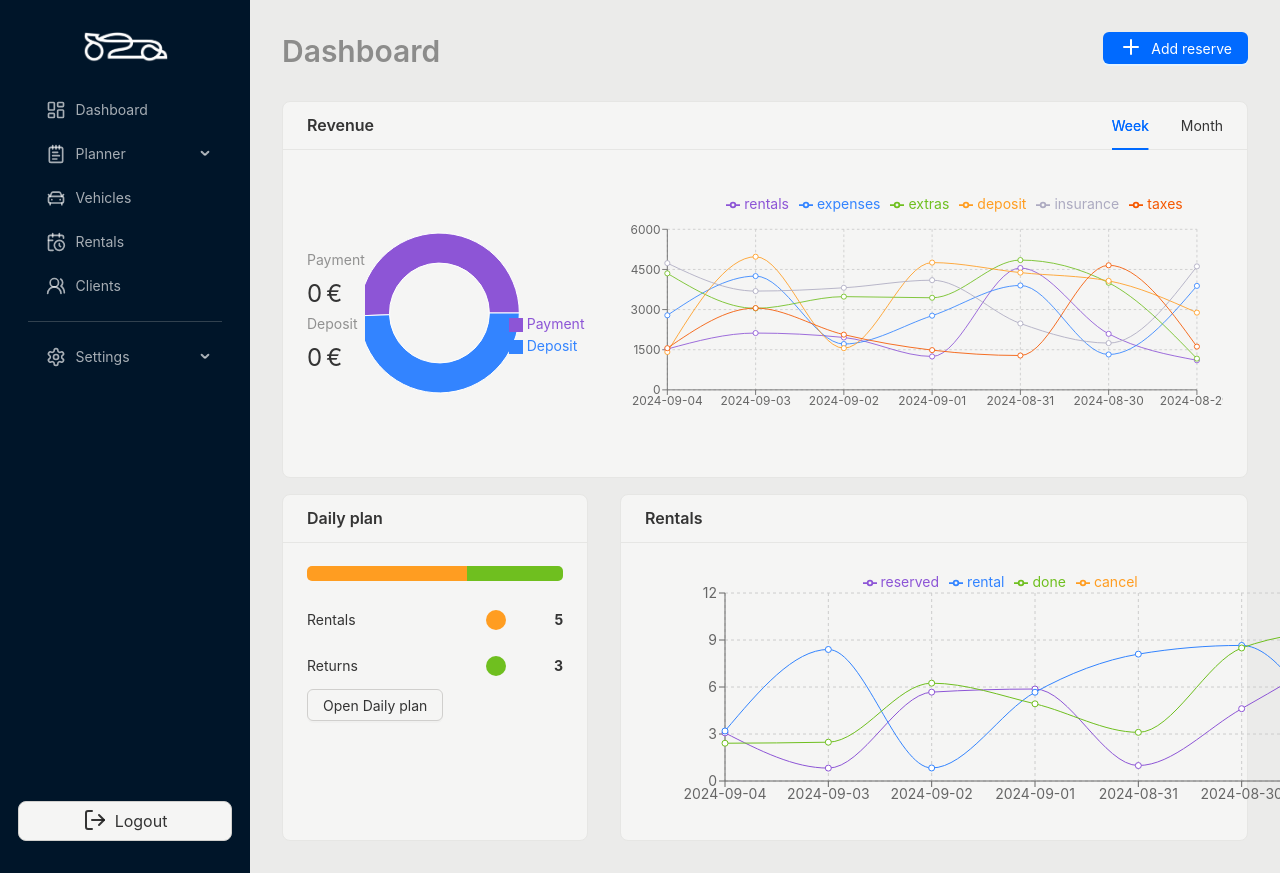
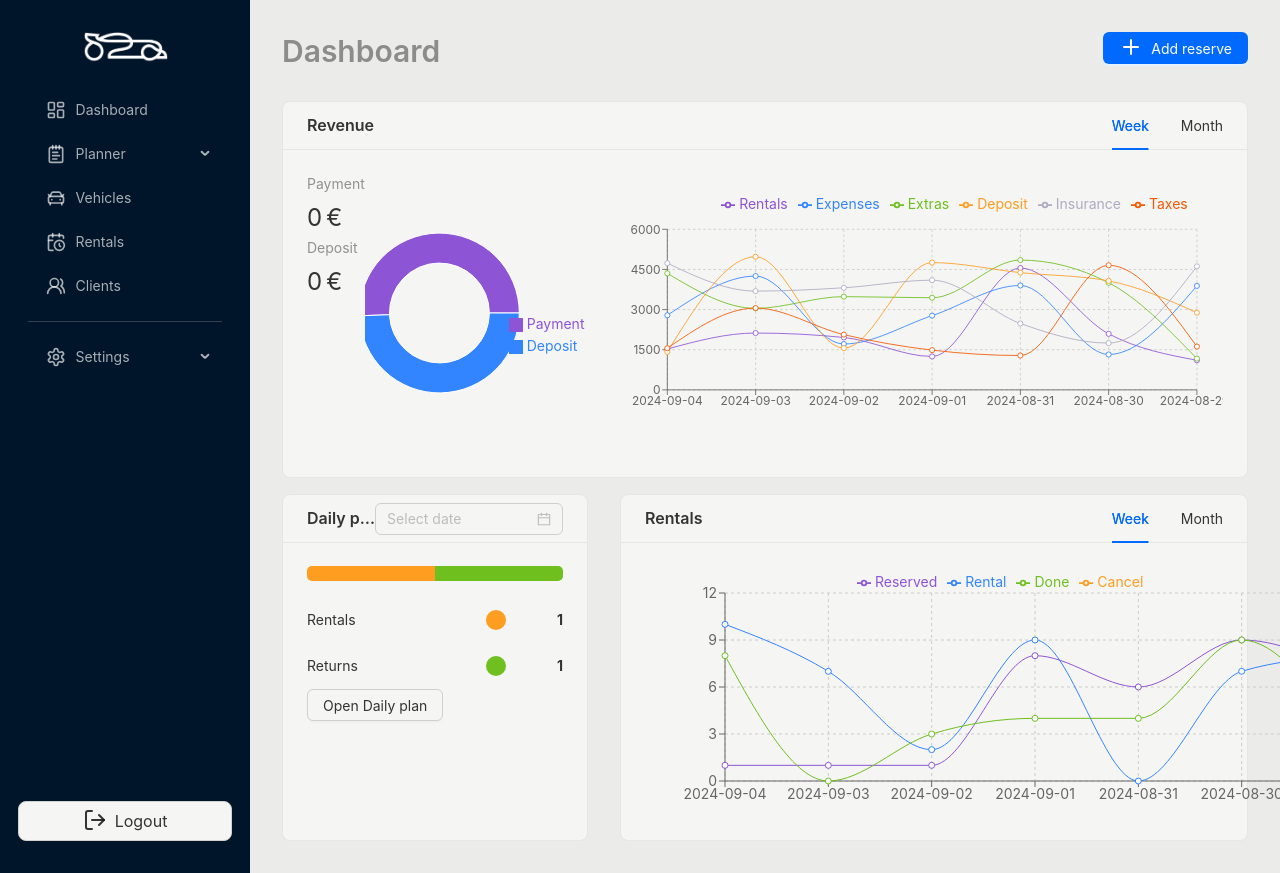
Before and after one commit to RentalKS/orion-web, a React (Vite) app: page /dashboard in a window 1280 px wide. Shown: the top 873 px of the page. Built offline with nearby package versions, Linux system fonts and the light colour scheme.

Commit message:
Create dynamic data for UI

```diff
--- a/package.json
+++ b/package.json
@@ -15,6 +15,7 @@
     "antd": "^5.20.1",
     "axios": "^1.7.7",
     "color": "^4.2.3",
+    "dayjs": "^1.11.13",
     "lucide-react": "^0.439.0",
     "mobx-react-lite": "^4.0.7",
     "react": "^18.3.1",
--- a/src/features/dashboard/dashboard-daily-plan.tsx
+++ b/src/features/dashboard/dashboard-daily-plan.tsx
@@ -1,18 +1,24 @@
-import { Button, Card, List, Typography } from "antd";
+import { Button, Card, DatePicker, DatePickerProps, List, Typography } from "antd";
 import { COLORS, Segment, StatusLine } from "../../components/ui/charts";
-
-const segments = [
-    { title: "Rentals", value: 5 },
-    { title: "Returns", value: 3 },
-];
+import { Dayjs } from "dayjs";
+import { useState } from "react";
+import { getRandomSegments } from "../../utils/dummyData";
 
 const { Text } = Typography;
 const { Item: ListItem } = List;
 
+
 export const DashboardDailyPlan = () => {
+    const [segments, setSegments] = useState<Segment[]>(getRandomSegments());
+    const onChange: DatePickerProps<Dayjs[]>['onChange'] = (date, dateString) => {
+        console.log(date, dateString);
+        setSegments(getRandomSegments());
+    };
+
     return (
         <Card
-            title="Daily plan"
+            title={"Daily plan"}
+            extra={<DatePicker onChange={onChange} />}
             style={{
                 width: "35%",
                 marginRight: '2rem'
--- a/src/features/dashboard/dashboard-rentals.tsx
+++ b/src/features/dashboard/dashboard-rentals.tsx
@@ -1,8 +1,18 @@
-import { Card } from "antd";
+import { Card, Tabs, TabsProps } from "antd";
 import { CartesianGrid, Legend, Line, LineChart, Tooltip, XAxis, YAxis } from "recharts";
 import { COLORS, rentalData } from "../../utils/dummyData";
 
+const chartViewItems: TabsProps['items'] = [
+    { key: 'week', label: 'Week' },
+    { key: 'month', label: 'Month' },
+];
+
 export const DashboardRentals = () => {
+
+    const onChange = (key: string) => {
+        console.log(key);
+    };
+
     return (
         <Card
             title="Rentals"
@@ -10,6 +20,7 @@ export const DashboardRentals = () => {
                 width: "65%"
             }}
             styles={{ header: { minHeight: "48px" } }}
+            extra={<Tabs defaultActiveKey="1" items={chartViewItems} onChange={onChange} className="tab-item-ripple" />}
         >
             <LineChart width={730} height={250} data={rentalData} margin={{ top: 5, right: 30, left: 20, bottom: 5 }}>
                 <CartesianGrid strokeDasharray="3 3" />
@@ -24,7 +35,7 @@ export const DashboardRentals = () => {
                     <Line
                         key={key}
                         type="monotone"
-                        dataKey={key.toLowerCase()}
+                        dataKey={key}
                         stroke={COLORS[index % COLORS.length]}
                     />
                 ))}
--- a/src/features/dashboard/dashboard-revenue.tsx
+++ b/src/features/dashboard/dashboard-revenue.tsx
@@ -29,7 +29,7 @@ export const DashboardRevenue = () => {
             styles={{ header: { minHeight: "48px" } }}
         >
             <Flex justify="space-between" align="center" style={{ height: "280px" }}>
-                <Flex vertical align="start">
+                <Flex vertical style={{ alignSelf: "flex-start" }}>
                     <Statistic title="Payment" value={0} suffix="€" />
                     <Statistic title="Deposit" value={0} suffix="€" />
                 </Flex>
@@ -68,7 +68,7 @@ export const DashboardRevenue = () => {
                         <Line
                             key={key}
                             type="monotone"
-                            dataKey={key.toLowerCase()}
+                            dataKey={key}
                             stroke={COLORS[index % COLORS.length]}
                             hide={activeSeries.includes(key)}
                         />
--- a/src/utils/dummyData.ts
+++ b/src/utils/dummyData.ts
@@ -1,5 +1,7 @@
-function getRandomNumber(min: number, max: number) {
-    return Math.random() * (max - min) + min;
+import { Segment } from "../components/ui/charts";
+
+function getRandomInt(x: number, y: number) {
+    return Math.floor(Math.random() * (y - x + 1)) + x;
 }
 
 const paymentData = [
@@ -26,18 +28,33 @@ const dateLabels = generateDateLabels();
 
 export const profitData = dateLabels.map((date) => ({
     name: date,
-    rentals: Math.floor(Math.random() * 4000) + 1000,
-    expenses: Math.floor(Math.random() * 4000) + 1000,
-    extras: Math.floor(Math.random() * 4000) + 1000,
-    deposit: Math.floor(Math.random() * 4000) + 1000,
-    insurance: Math.floor(Math.random() * 4000) + 1000,
-    taxes: Math.floor(Math.random() * 4000) + 1000
+    Rentals: Math.floor(Math.random() * 4000) + 1000,
+    Expenses: Math.floor(Math.random() * 4000) + 1000,
+    Extras: Math.floor(Math.random() * 4000) + 1000,
+    Deposit: Math.floor(Math.random() * 4000) + 1000,
+    Insurance: Math.floor(Math.random() * 4000) + 1000,
+    Taxes: Math.floor(Math.random() * 4000) + 1000
 }));
 
 export const rentalData = dateLabels.map((date) => ({
     name: date,
-    reserved: getRandomNumber(0, 10),
-    rental: getRandomNumber(0, 10),
-    done: getRandomNumber(0, 10),
-    canceled: getRandomNumber(0, 10),
+    Reserved: getRandomInt(0, 10),
+    Rental: getRandomInt(0, 10),
+    Done: getRandomInt(0, 10),
+    Canceled: getRandomInt(0, 10),
 }));
+
+export const getRandomSegments = () => {
+    const segments: Segment[] = [
+        {
+            title: "Rentals",
+            value: getRandomInt(0, 9),
+        },
+        {
+            title: "Returns",
+            value: getRandomInt(0, 9),
+        }
+    ];
+
+    return segments;
+}
```
Also changed, not shown: 1 other file (tests, documents, lock files or other folders).
